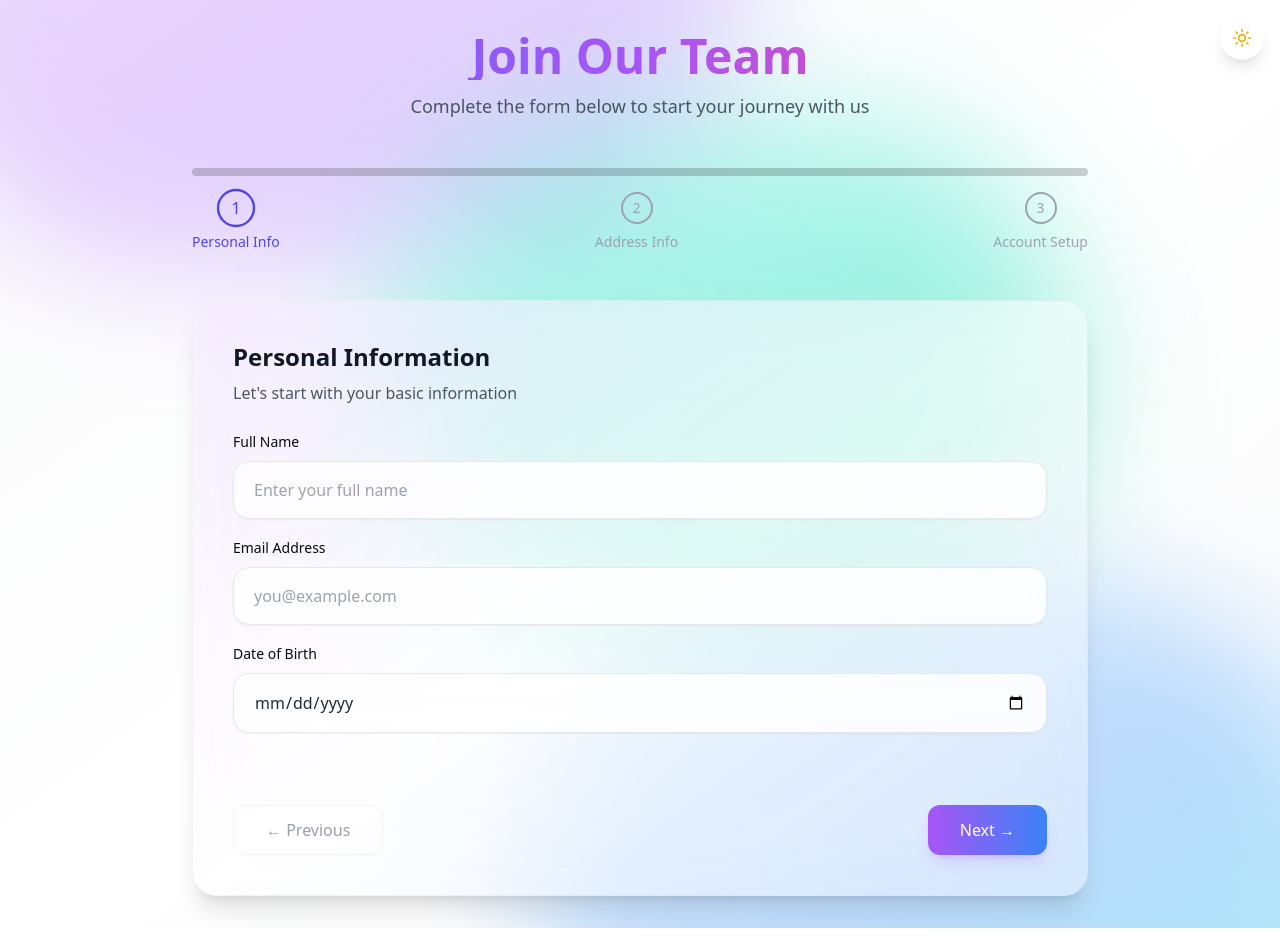
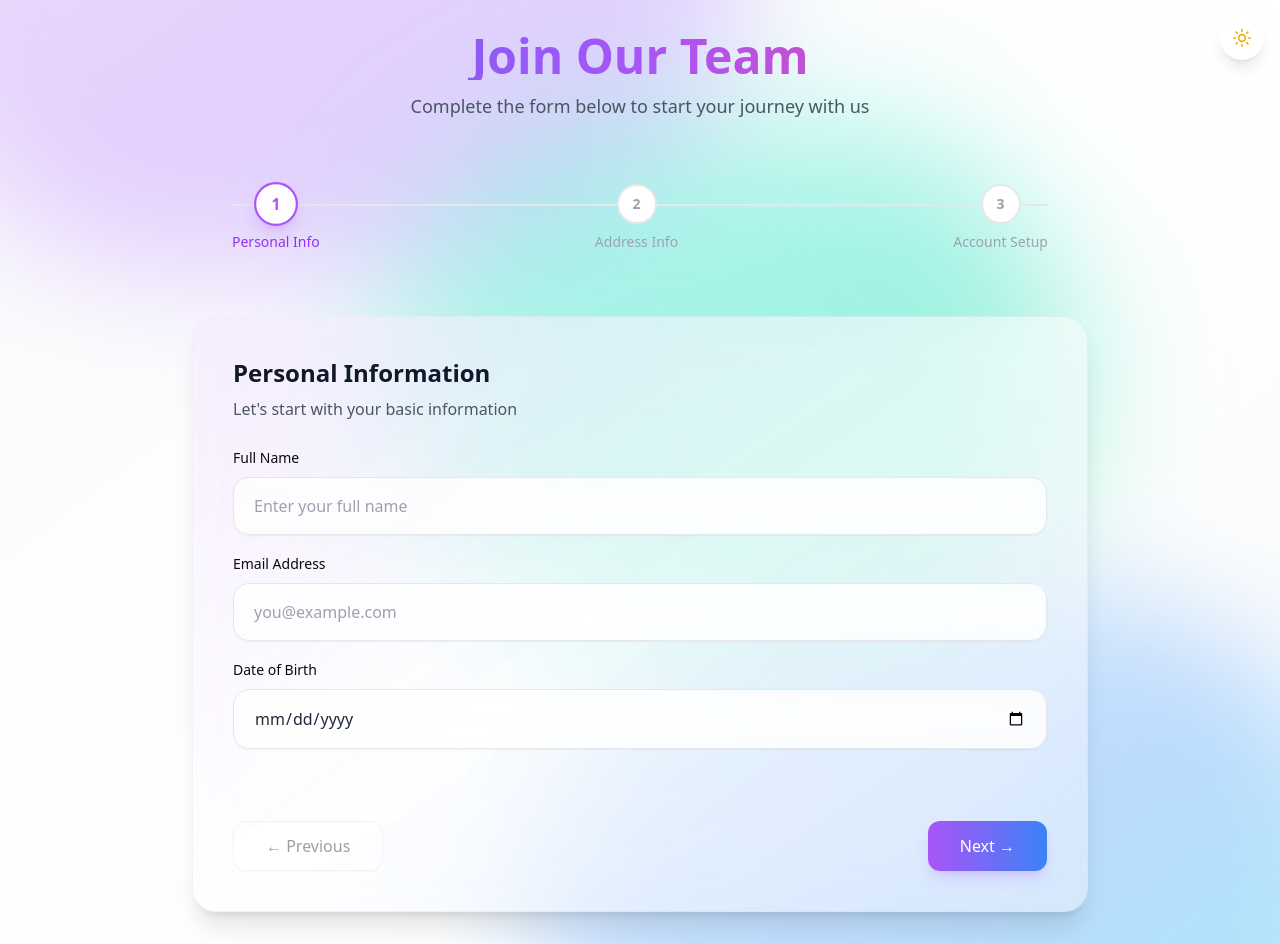
Before and after one commit to iamzubair6/multi-step-form, a Next.js app: page / in a window 1280 px wide. Built offline with nearby package versions, Linux system fonts and the light colour scheme.

Commit message:
Enhance MultiStepForm and StepIndicator components with improved layout and animations

```diff
--- a/components/MultiStepForm.tsx
+++ b/components/MultiStepForm.tsx
@@ -117,7 +117,7 @@ export default function MultiStepForm() {
 
   return (
     <FormProvider {...methods}>
-      <div className="space-y-12">
+      <div className="space-y-16">
         <div className="text-center space-y-3">
           <h1 className="text-5xl font-bold bg-clip-text text-transparent bg-gradient-to-r from-indigo-500 via-purple-500 to-pink-500">
             Join Our Team
@@ -127,11 +127,13 @@ export default function MultiStepForm() {
           </p>
         </div>
 
-        <StepIndicator
-          steps={steps}
-          currentStep={currentStep}
-          progress={progress}
-        />
+        <div className="px-10">
+          <StepIndicator
+            steps={steps}
+            currentStep={currentStep}
+            progress={progress}
+          />
+        </div>
 
         <div className="relative backdrop-blur-2xl bg-white/20 dark:bg-black/5 border border-gray-200/50 dark:border-white/5 rounded-3xl p-8 md:p-10 shadow-xl">
           <div className="absolute inset-0 bg-gradient-to-br from-purple-500/10 via-transparent to-blue-500/10 dark:from-purple-500/5 dark:via-transparent dark:to-blue-500/5 rounded-3xl" />
--- a/components/StepIndicator.tsx
+++ b/components/StepIndicator.tsx
@@ -1,5 +1,5 @@
-import { motion } from 'framer-motion';
-import { Progress } from './ui/progress';
+import { motion } from "framer-motion";
+import { CheckIcon } from "lucide-react";
 
 interface Step {
   title: string;
@@ -17,42 +17,115 @@ export default function StepIndicator({
   progress,
 }: StepIndicatorProps) {
   return (
-    <div className="space-y-4">
-      <Progress value={progress} className="h-2" />
+    <div className="relative">
+      {/* Progress bar */}
+      <div className="absolute top-5 left-0 right-0 h-0.5 bg-gray-200 dark:bg-gray-700">
+        <motion.div
+          className="absolute left-0 top-0 h-full bg-gradient-to-r from-purple-500 to-blue-500"
+          initial={{ width: 0 }}
+          animate={{ width: `${progress}%` }}
+          transition={{ duration: 0.3, ease: "easeInOut" }}
+        />
+      </div>
 
-      <div className="flex justify-between">
+      {/* Steps */}
+      <div className="relative flex justify-between">
         {steps.map((step, index) => {
-          const isActive = index === currentStep;
           const isCompleted = index < currentStep;
+          const isCurrent = index === currentStep;
 
           return (
             <div
               key={index}
               className="flex flex-col items-center space-y-2 relative"
             >
+              {/* Step circle with smoother animations */}
               <motion.div
                 initial={false}
                 animate={{
-                  scale: isActive ? 1.2 : 1,
-                  color: isActive ? 'rgb(79, 70, 229)' : isCompleted ? 'rgb(34, 197, 94)' : 'rgb(156, 163, 175)',
+                  scale: isCurrent ? 1.1 : 1,
+                  transition: { type: "spring", stiffness: 300, damping: 25 },
                 }}
                 className={`
-                  w-8 h-8 rounded-full flex items-center justify-center
-                  border-2 font-medium text-sm
-                  ${isActive ? 'border-indigo-600 text-indigo-600' :
-                    isCompleted ? 'border-green-500 text-green-500' :
-                    'border-gray-400 text-gray-400'}
+                  relative z-10 w-10 h-10 rounded-full flex items-center justify-center
+                  transition-all duration-300
+                  ${
+                    isCompleted
+                      ? "bg-gradient-to-r from-purple-500 to-blue-500 shadow-lg shadow-purple-500/25"
+                      : isCurrent
+                      ? "bg-white dark:bg-gray-800 border-2 border-purple-500 shadow-lg shadow-purple-500/20"
+                      : "bg-white dark:bg-gray-800 border-2 border-gray-200 dark:border-gray-700"
+                  }
                 `}
               >
-                {index + 1}
+                {isCompleted ? (
+                  <CheckIcon className="w-5 h-5 text-white" />
+                ) : (
+                  <span
+                    className={`text-sm font-semibold
+                    ${
+                      isCurrent
+                        ? "text-purple-500 dark:text-purple-400"
+                        : "text-gray-400 dark:text-gray-500"
+                    }
+                  `}
+                  >
+                    {index + 1}
+                  </span>
+                )}
+
+                {/* Smoother pulse animation for current step */}
+                {isCurrent && (
+                  <>
+                    <motion.div
+                      initial={{ opacity: 0, scale: 0.8 }}
+                      animate={{ opacity: [0.25, 0], scale: 1.5 }}
+                      transition={{
+                        duration: 2,
+                        repeat: Infinity,
+                        ease: "easeOut",
+                        times: [0, 1],
+                      }}
+                      className="absolute inset-0 rounded-full bg-purple-500/20 dark:bg-purple-500/20"
+                    />
+                    <motion.div
+                      initial={{ opacity: 0, scale: 0.8 }}
+                      animate={{ opacity: [0.15, 0], scale: 1.3 }}
+                      transition={{
+                        duration: 2,
+                        repeat: Infinity,
+                        ease: "easeOut",
+                        delay: 0.75,
+                        times: [0, 1],
+                      }}
+                      className="absolute inset-0 rounded-full bg-purple-500/15 dark:bg-purple-500/15"
+                    />
+                  </>
+                )}
               </motion.div>
-              <span className={`text-sm font-medium ${
-                isActive ? 'text-indigo-600 dark:text-indigo-400' :
-                isCompleted ? 'text-green-500 dark:text-green-400' :
-                'text-gray-400'
-              }`}>
+
+              {/* Step title */}
+              <motion.span
+                initial={false}
+                animate={{
+                  color: isCurrent
+                    ? "rgb(147, 51, 234)"
+                    : isCompleted
+                    ? "rgb(34, 197, 94)"
+                    : "",
+                }}
+                className={`block text-sm font-medium transition-colors duration-200
+                  ${
+                    isCurrent
+                      ? "text-purple-600 dark:text-purple-400"
+                      : isCompleted
+                      ? "text-green-600 dark:text-green-400"
+                      : "text-gray-400 dark:text-gray-500"
+                  }
+                `}
+              >
                 {step.title}
-              </span>
+              </motion.span>
             </div>
           );
         })}
```
